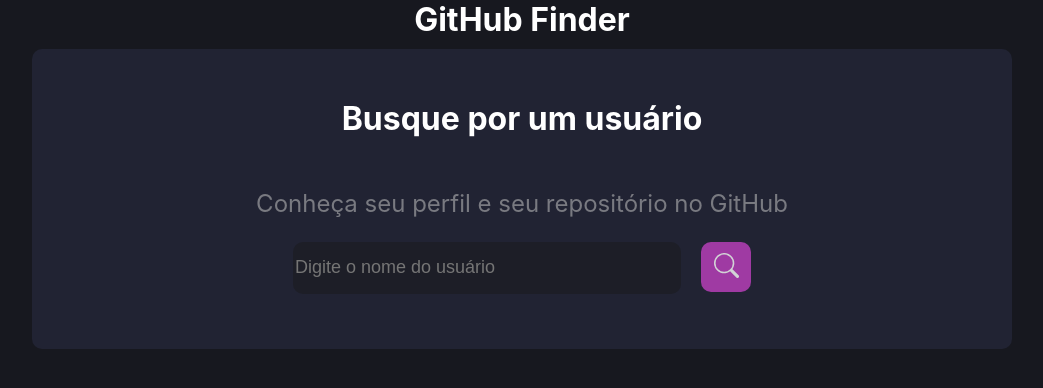
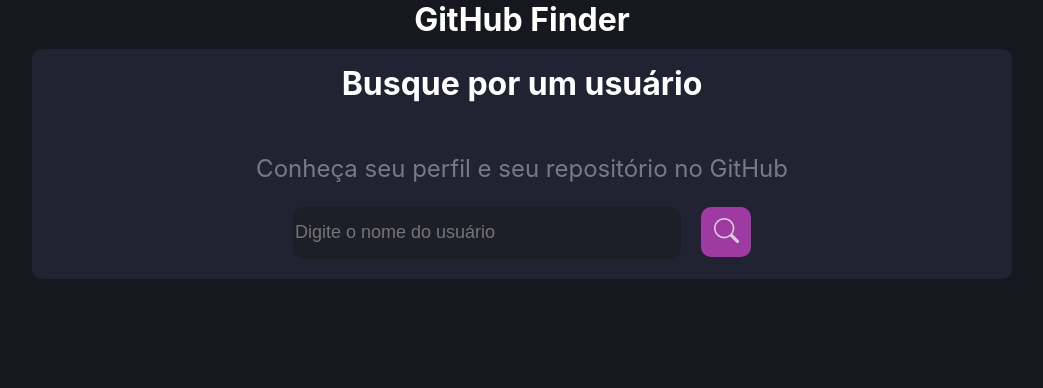
Before and after one commit to LeonardoLuisKlein/GitHubFinder, a React (Create React App) app: page / in a window 1280 px wide. Shown: the top 388 px of the page, without its empty margins (118-1161 px from the left). Built offline with nearby package versions, Linux system fonts and the light colour scheme.

Commit message:
Fix: new height for deploy

```diff
--- a/src/components/Infos/styles.ts
+++ b/src/components/Infos/styles.ts
@@ -5,7 +5,7 @@
     align-items: center;
     flex-direction: column;
     width: auto;
-    height: 620px;
+    height: 590px;
     background-color: #212333;
     border-radius: 10px;
     gap: 25px;
--- a/src/components/Search/styles.ts
+++ b/src/components/Search/styles.ts
@@ -6,7 +6,7 @@
     justify-content: center;
     flex-direction: column;
     width: auto;
-    height: 300px;
+    height: 230px;
     background-color: #212333;
     border-radius: 10px;
     @media (max-width: 768px) {
```
